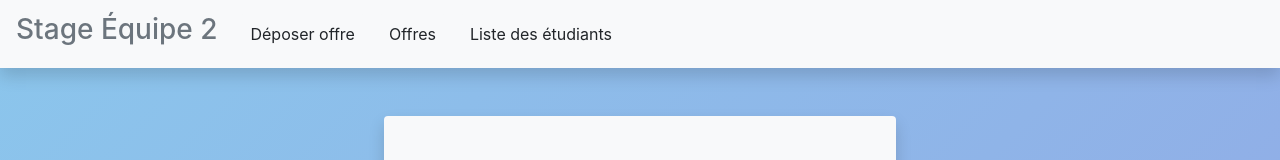
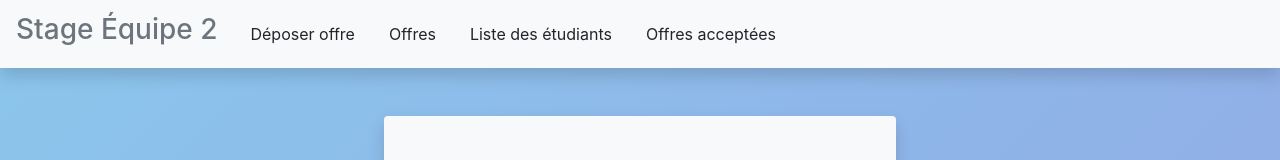
Before and after one commit to NicolasH-L/420-565-A21_ProjetIntegre_Equipe2, a React (Create React App) app in the folder React/projet_integre_equipe2/: page /AdminOffer in a window 1280 px wide. Shown: the top 160 px of the page. Built offline with nearby package versions, Linux system fonts and the light colour scheme; no server answers.

Commit message:
EQ2-23 - Frontend: Ajout du component AdminStudentAcceptedOffers

```diff
--- a/React/projet_integre_equipe2/src/App.js
+++ b/React/projet_integre_equipe2/src/App.js
@@ -17,6 +17,7 @@ import AdminStudentList from './components/AdminStudentList'
 import ViewDocument from './components/ViewDocument'
 import StudentInternshipListOffers from './components/StudentInternshipListOffers'
 import StudentDocuments from './components/StudentDocuments'
+import AdminStudentAcceptedOffers from './components/Admin/AdminStudentAcceptedOffers'
 
 function App() {
   return (
@@ -43,6 +44,7 @@ function App() {
         <Route path="/AdminStudentList" component={AdminStudentList} />
         <Route path="/AdminStudentCvList" component={AdminStudentCvList} />
         <Route path="/ViewDocument" component={ViewDocument} />
+        <Route path="/AdminStudentAcceptedOffers" component={AdminStudentAcceptedOffers} />
         <Footer />
       </div>
     </Router>
--- /dev/null
+++ b/React/projet_integre_equipe2/src/components/Admin/AdminStudentAcceptedOffers.js
@@ -0,0 +1,11 @@
+import React from 'react'
+
+const AdminStudentAcceptedOffers = () => {
+    return (
+        <div>
+
+        </div>
+    )
+}
+
+export default AdminStudentAcceptedOffers
--- a/React/projet_integre_equipe2/src/components/AdminNavbar.js
+++ b/React/projet_integre_equipe2/src/components/AdminNavbar.js
@@ -20,6 +20,9 @@ const AdminNavbar = () => {
                         <li className="nav-item mx-2">
                             <Link className="nav-link btn btn-light" to="/AdminStudentList">Liste des étudiants</Link>
                         </li>
+                        <li className="nav-item mx-2">
+                            <Link className="nav-link btn btn-light" to="/AdminStudentAcceptedOffers">Offres acceptées</Link>
+                        </li>
                     </ul>
                 </div>
             </nav>
```
